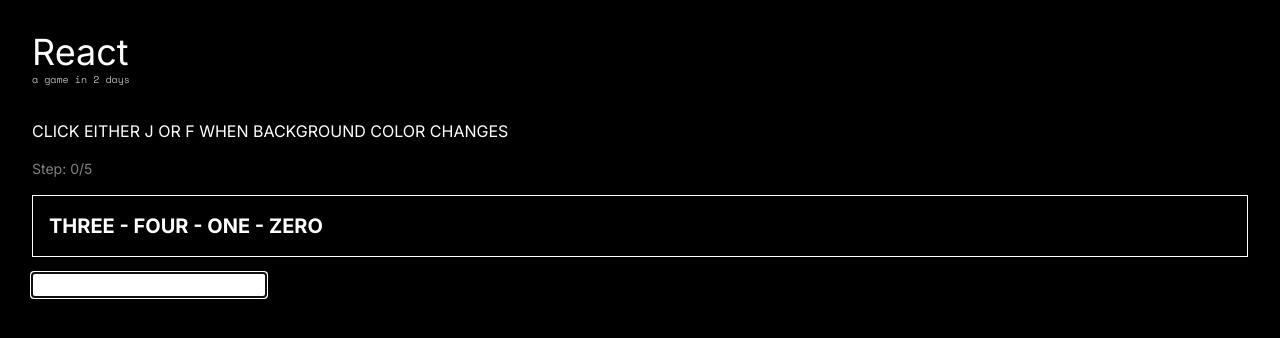
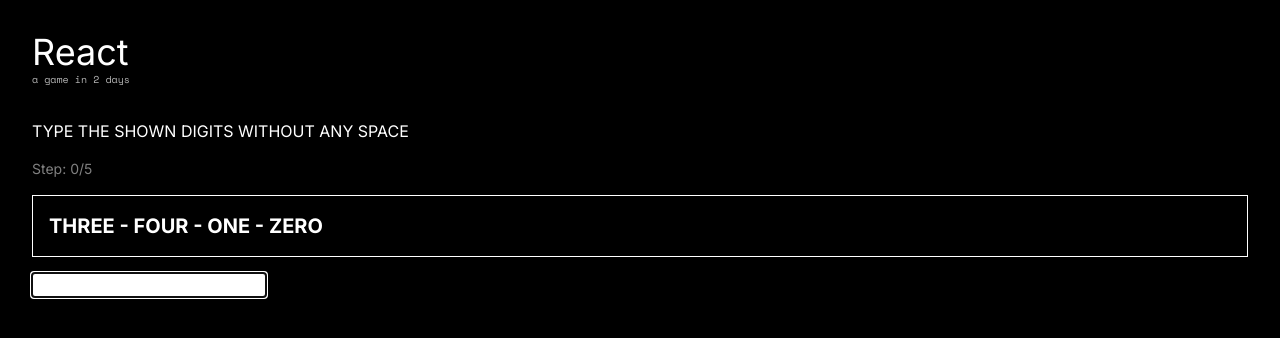
Before and after one commit to BirnadinErick/react, a React (Vite) app in the folder app/: page /num-in-order in a window 1280 px wide. Shown: the top 338 px of the page. Built offline with nearby package versions, Linux system fonts and the light colour scheme.

Commit message:
chore: bump to new version due to new look :)

```diff
--- a/app/package.json
+++ b/app/package.json
@@ -1,7 +1,7 @@
 {
   "name": "app",
   "private": true,
-  "version": "3.6.6",
+  "version": "4.0.0",
   "type": "module",
   "scripts": {
     "dev": "vite --host",
--- a/app/src/routes/Home.tsx
+++ b/app/src/routes/Home.tsx
@@ -5,7 +5,6 @@ function SectionTitle({ title }: { title: string }) {
 }
 
 function Game({ text }: { text: string }) {
-  // TODO: add hover animation to indicate interaction
   return (
     <Link
       to={text.replaceAll(" ", "-").toLowerCase()}
--- a/app/src/routes/NumInOrder.tsx
+++ b/app/src/routes/NumInOrder.tsx
@@ -71,7 +71,7 @@ export default function NumInOrder() {
   return (
     <main className="mx-8 my-4 h-full space-y-4">
       <h3 className="text-white font-sans uppercase">
-        Click either j or f when background color changes
+        Type the shown digits without any space
       </h3>
       <p className="text-sm text-white/50">Step: {step}/5</p>
       <div className="uppercase text-xl font-bold text-white border border-white p-4">
```
Also changed, not shown: 1 other file (tests, documents, lock files or other folders).
